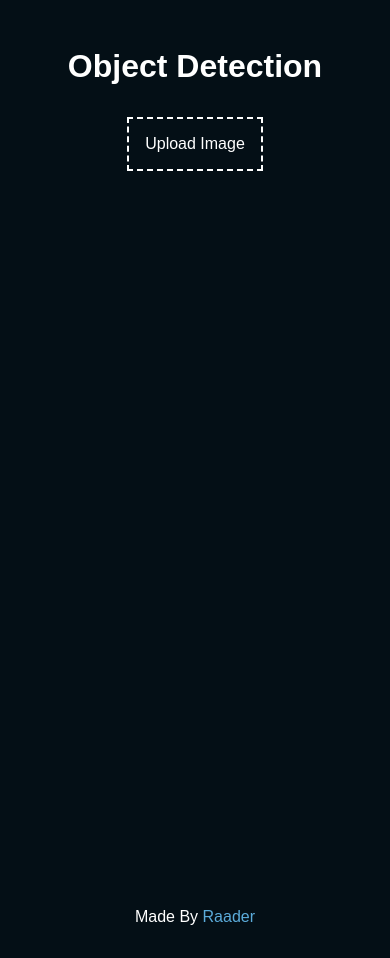
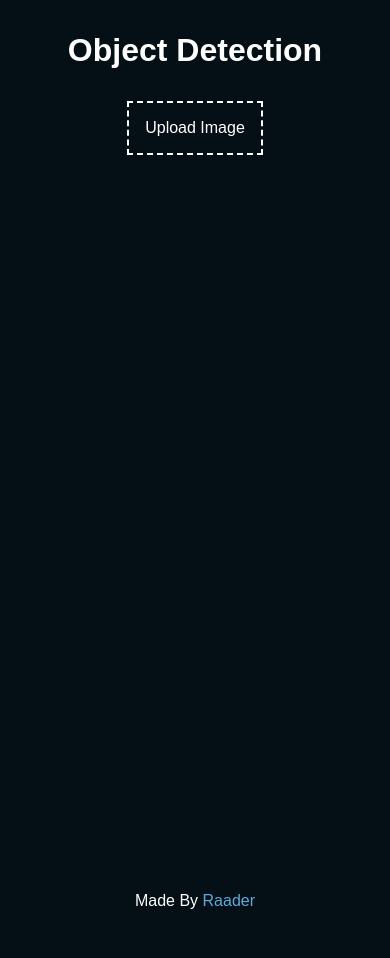
Before and after one commit to Raader/object-detection, a Next.js app: page / in a window 390 px wide. Shown: the top 958 px of the page. After the commit the page ends 926 px from the top, so only its background shows below. Built offline with nearby package versions, Linux system fonts and the light colour scheme.

Commit message:
Fix mobile screens

```diff
--- a/pages/index.js
+++ b/pages/index.js
@@ -18,7 +18,7 @@ export default function Home() {
   };
 
   return (
-    <div className="layout">
+    <>
       <div style={{ height: "100vh" }}>
         <h1>Object Detection</h1>
         <div className="header">
@@ -68,6 +68,6 @@ export default function Home() {
       <footer>
         Made By <a href="https://www.raader.me">Raader</a>
       </footer>
-    </div>
+    </>
   );
 }
--- a/styles/globals.css
+++ b/styles/globals.css
@@ -60,10 +60,6 @@ button:hover {
   color: var(--bg-color);
 }
 
-.layout {
-  padding: 1rem;
-}
-
 .header {
   display: flex;
   align-items: center;
```
